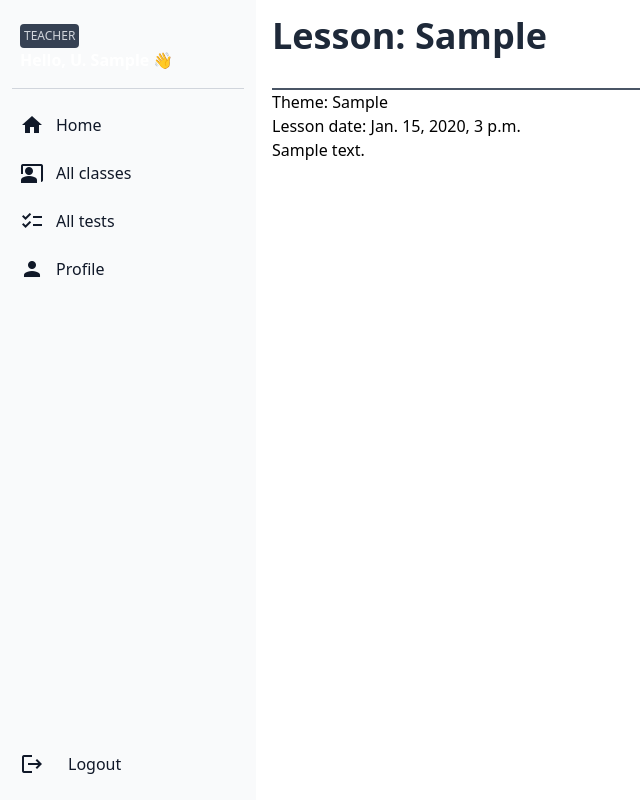
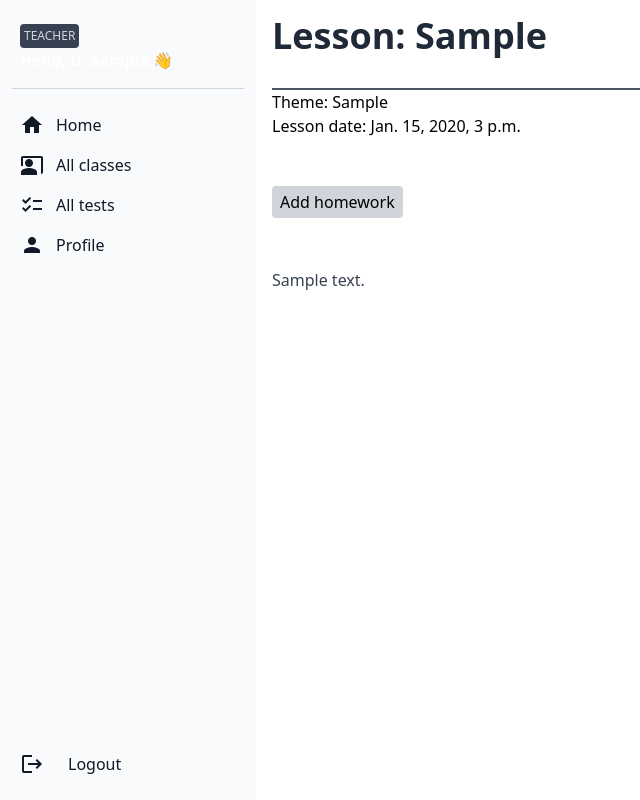
Before and after one commit to ulugbek101/nodir-aka-usa, a Django app: page /lesson-detail/1/ in a window 1280 px wide. Shown: the whole page, without its empty margins (0-640 px from the left). Run offline with Django 5.2, Linux system fonts and the light colour scheme; a user stored in the database is signed in; tables that the repository leaves empty hold one stand-in row (values such as "Sample post"); some libraries are stand-ins or nearby versions.

Commit message:
Create homework page

```diff
--- a/app_main/urls.py
+++ b/app_main/urls.py
@@ -11,4 +11,5 @@ urlpatterns = [
     path("lesson-edit/<int:lesson_id>/", views.lesson_edit, name="lesson_edit"),
     path("lesson-delete/<int:lesson_id>/", views.lesson_delete, name="lesson_delete"),
     path("lesson-detail/<int:lesson_id>/", views.lesson_detail, name="lesson_detail"),
+    path("create-homework/<int:lesson_id>/", views.create_homework, name="create_homework"),
 ]
--- a/app_main/views.py
+++ b/app_main/views.py
@@ -120,3 +120,12 @@ def lesson_detail(request, lesson_id):
         "lesson": lesson,
     }
     return render(request, "lesson_datail.html", context)
+
+
+def create_homework(request, lesson_id):
+    lesson = Lesson.objects.get(id=lesson_id)
+
+    context = {
+        "lesson": lesson,
+    }
+    return render(request, "create_homework.html", context)
--- a/templates/base.html
+++ b/templates/base.html
@@ -8,6 +8,7 @@
 
     <!-- Tailwind CSS CDN link -->
     <script src="https://cdn.jsdelivr.net/npm/@tailwindcss/browser@4"></script>
+    <script src="https://cdn.tailwindcss.com/3.4.5?plugins=typography"></script>
 
     <!-- Material(Google) icons -->
     <link href="https://fonts.googleapis.com/icon?family=Material+Icons" rel="stylesheet">
--- a/templates/components/_sidebar.html
+++ b/templates/components/_sidebar.html
@@ -18,7 +18,7 @@
                 <span class="text-white font-semibold text-start">Hello, {{ request.user.last_name.0 }}. {{ request.user.first_name }} 👋</span>
             </div>
         </div>
-        <ul class="space-y-2 font-medium h-full flex flex-col justify-between">
+        <ul class="font-medium h-full flex flex-col justify-between">
             {% if request.user.role == 'teacher' %}
                 <li>
                     <a href="#"
--- a/templates/lesson_datail.html
+++ b/templates/lesson_datail.html
@@ -10,7 +10,12 @@
 
         <p>Theme: {{ lesson.theme }}</p>
         <p>Lesson date: {{ lesson.lesson_date }}</p>
-        <p style="all: unset;">{{ lesson.description|safe }}</p>
+
+        <br><br>
+        <a href="/create-homework/{{ lesson.id }}/" class="bg-gray-300 py-1 px-2 rounded max-w-max">Add homework</a>
+        <br><br>
+
+        <div class="prose">{{ lesson.description|safe }}</div>
     </div>
 
 {% endblock content %}
```
Also changed, not shown: templates/create_homework.html (added, +21 -0 lines), 1 other file.
